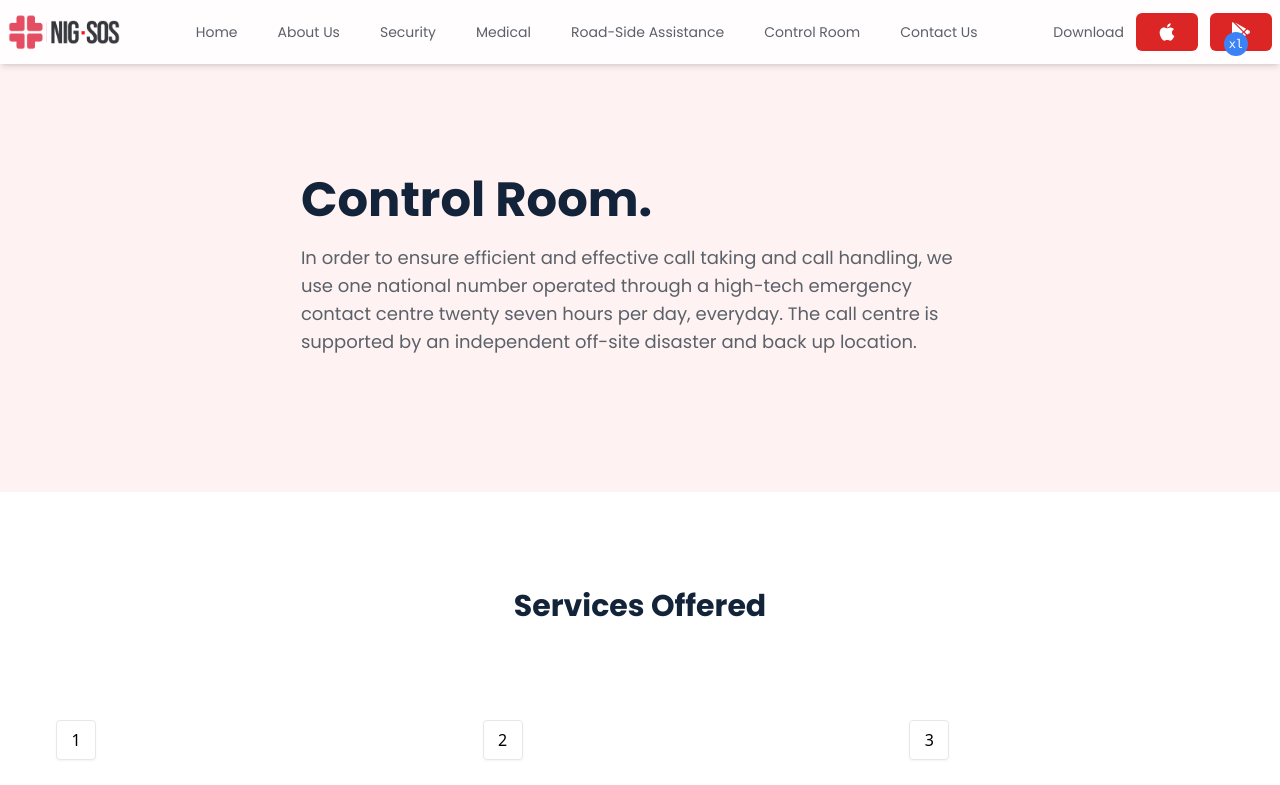
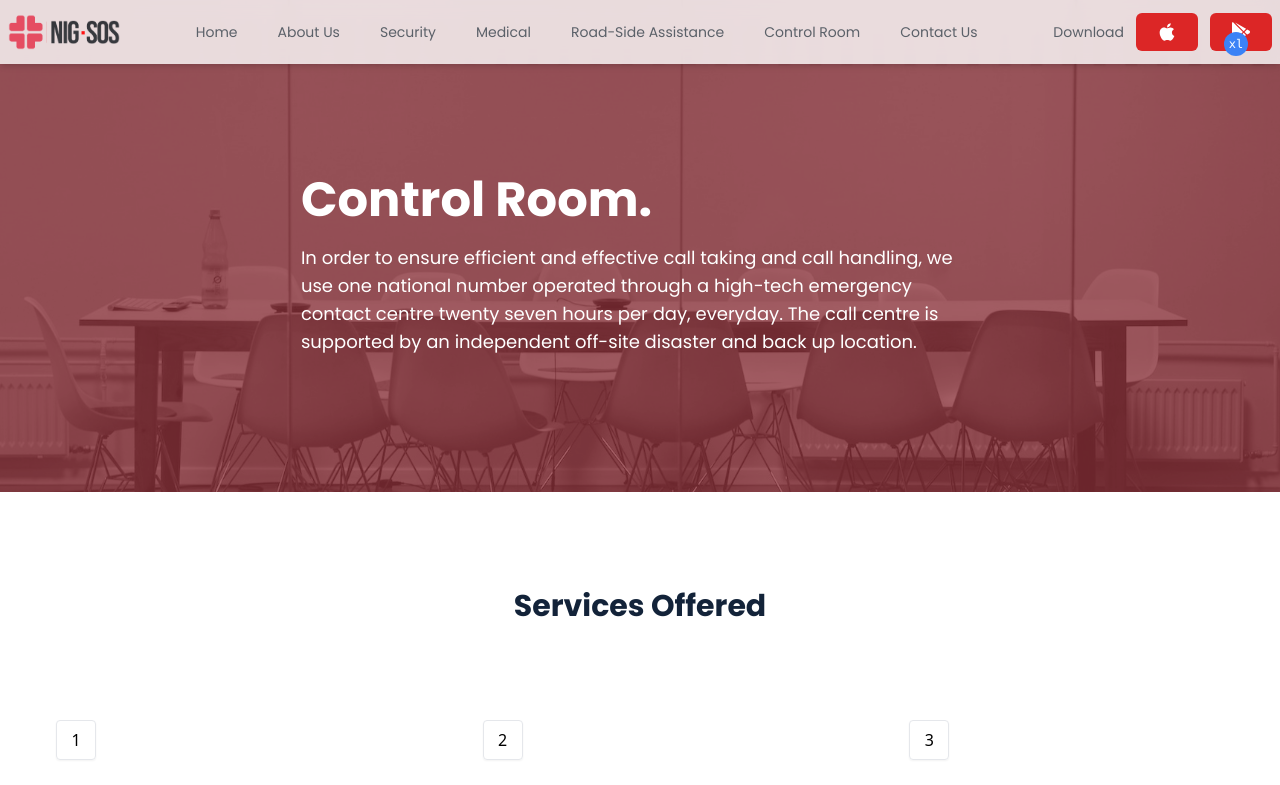
Before and after one commit to mfonobongdev/ng-sos-final, a Next.js app: page /control-room in a window 1280 px wide. Shown: the top 785 px of the page. Built offline with nearby package versions, Linux system fonts and the light colour scheme.

Commit message:
added new image for control room page

```diff
--- a/page-components/Control/HeaderSection.tsx
+++ b/page-components/Control/HeaderSection.tsx
@@ -1,19 +1,18 @@
 import Image from 'next/image'
-import heroImage from '/public/assets/mobile-front.png'
-import heroImageTwo from '/public/assets/mobile-front-right.png'
+import heroImage from '/public/assets/control-hero.jpg'
 import Spacer from '../../components/primitives/Spacer'
-import { AppStoreButton, PlayStoreButton } from '../../components/primitives/StoreButtons'
+
 
 export const HeaderSection = (): JSX.Element => {
   return (
-    <div className='bg-red-50'>
-      <section className='container mx-auto py-6 md:py-24'>
+    <div className='relative'>
+      <section className='container mx-auto py-6 md:py-24 z-20'>
         <div className='grid pt-20'>
           <div className='md:place-self-center px-12'>
             <div className=''>
-              <h1 className='font-Poppins font-bold text-3xl lg:text-5xl text-primary leading-normal max-w-[20ch]'>Control Room.</h1>
+              <h1 className='font-Poppins font-bold text-3xl lg:text-5xl text-white leading-normal max-w-[20ch]'>Control Room.</h1>
               <Spacer />
-              <h3 className='font-Poppins font-normal text-base lg:text-lg text-secondary leading-normal max-w-[60ch]'>
+              <h3 className='font-Poppins font-normal text-base lg:text-lg text-white leading-normal max-w-[60ch]'>
                 In order to ensure efficient and effective call taking and call handling, we use one national number operated through a
                 high-tech emergency contact centre twenty seven hours per day, everyday. The call centre is supported by an independent
                 off-site disaster and back up location.
@@ -23,6 +22,13 @@ export const HeaderSection = (): JSX.Element => {
           </div>
         </div>
       </section>
+      <div className={'absolute inset-0 bg-gray-700/60 -z-10'} />
+      <div className={'absolute inset-0 bg-sosRed/40 -z-10'} />
+      <div className={'absolute inset-0 -z-20'}>
+        <div className={'relative h-full w-full'}>
+          <Image src={heroImage} alt={'hero'} layout={'fill'} className={'object-cover object-center -z-20'} />
+        </div>
+      </div>
     </div>
   )
 }
```
Also changed, not shown: public/assets/control-hero.jpg (added).
